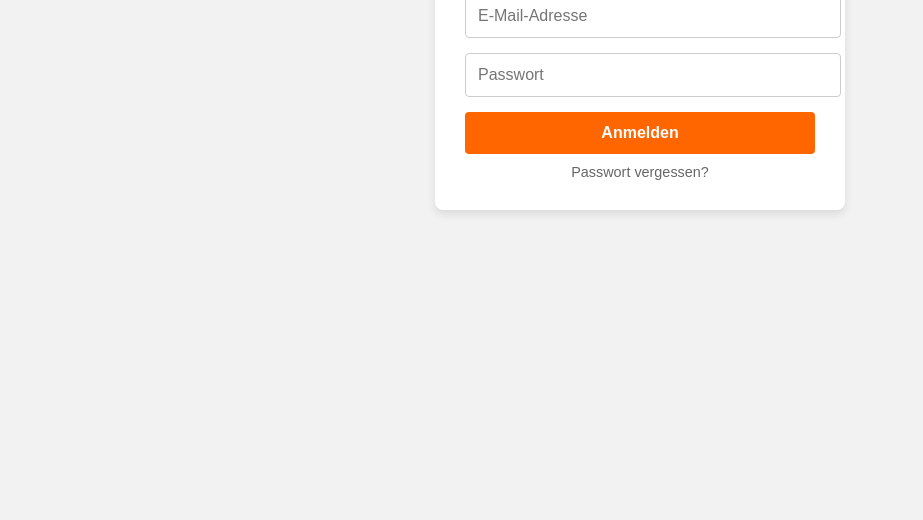
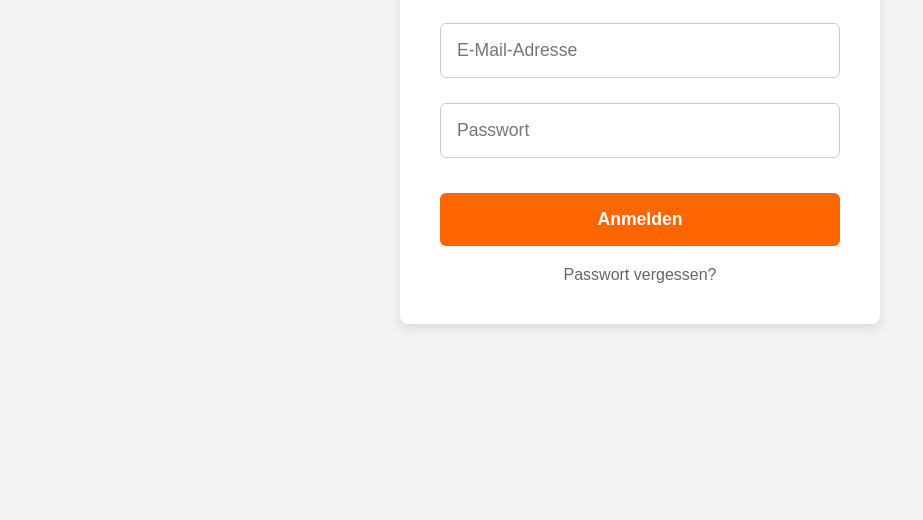
Before and after one commit to pub-fe32a33a64654d89bbae629210/stra, a plain HTML site: page index.html in a window 1280 px wide. Shown: the part 280-800 px from the top of the page, without its empty margins (0-923 px from the left). Drawn offline with Linux system fonts and the light colour scheme.

Commit message:
Update index.html

```diff
--- a/index.html
+++ b/index.html
@@ -23,17 +23,17 @@
     }
 
     .login-box {
-      max-width: 350px;
+      max-width: 400px;
       margin: 80px auto;
-      padding: 30px;
+      padding: 40px;
       background: #fff;
       border-radius: 8px;
       box-shadow: 0 4px 10px rgba(0,0,0,0.1);
     }
 
     .login-box h1 {
-      margin: 0 0 25px;
-      font-size: 1.8rem;   /* bigger */
+      margin: 0 0 35px;
+      font-size: 2rem;     /* bigger */
       font-weight: 900;    /* extra bold */
       text-align: left;
       line-height: 1.4;
@@ -42,23 +42,26 @@
 
     .login-box form input {
       width: 100%;
-      padding: 12px;
-      margin-bottom: 15px;
+      padding: 16px;              /* taller fields */
+      margin-bottom: 25px;        /* more space between */
       border: 1px solid #ccc;
-      border-radius: 4px;
-      font-size: 1rem;
+      border-radius: 6px;
+      font-size: 1.1rem;
+      display: block;
+      box-sizing: border-box;
     }
 
     .login-box form button {
       width: 100%;
-      padding: 12px;
+      padding: 16px;              /* tall button */
       background: #ff6600;
       border: none;
-      border-radius: 4px;
+      border-radius: 6px;
       color: #fff;
-      font-size: 1rem;
+      font-size: 1.1rem;
+      font-weight: bold;
       cursor: pointer;
-      font-weight: bold;
+      margin-top: 10px;
     }
 
     .login-box form button:hover {
@@ -67,10 +70,10 @@
 
     .forgot {
       display: block;
-      margin-top: 10px;
+      margin-top: 20px;
       text-align: center;
       color: #666;
-      font-size: 0.9rem;
+      font-size: 1rem;
       text-decoration: none;
     }
 
```
